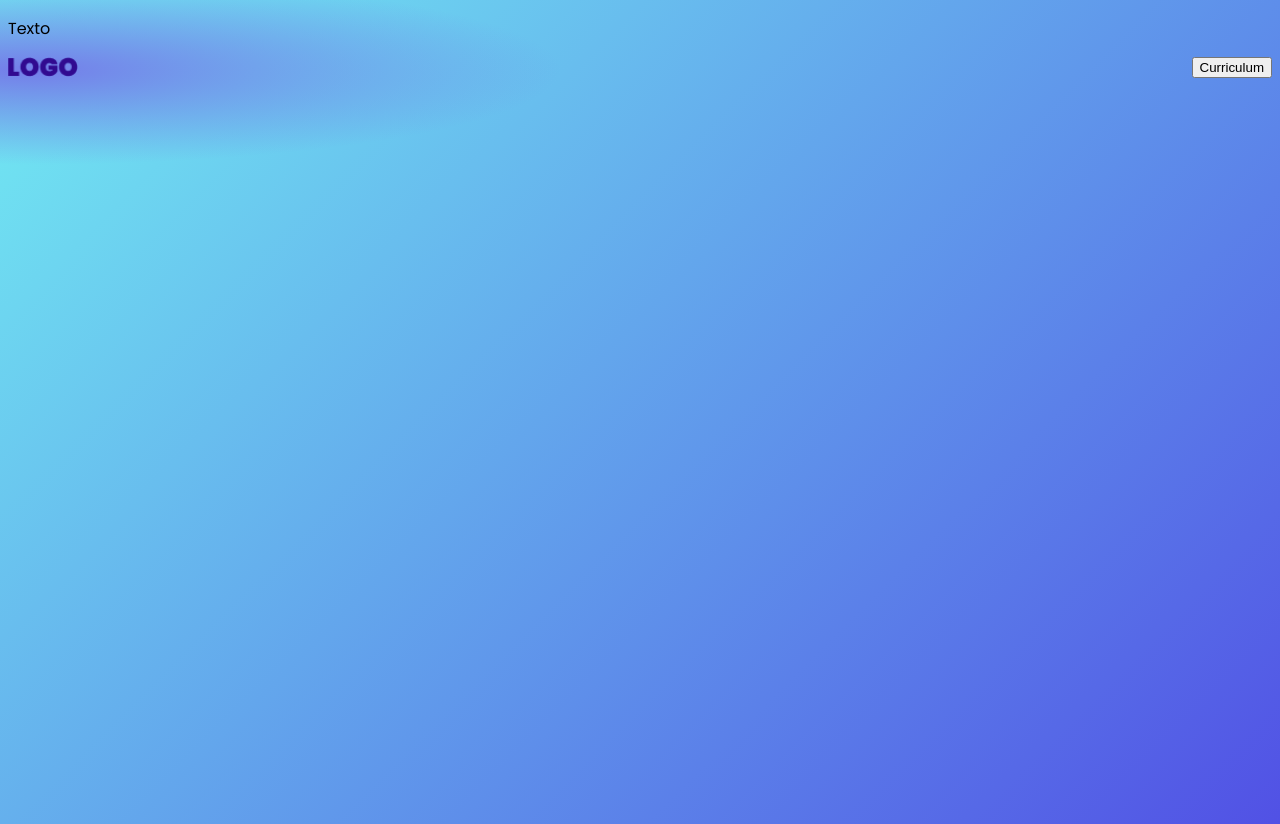
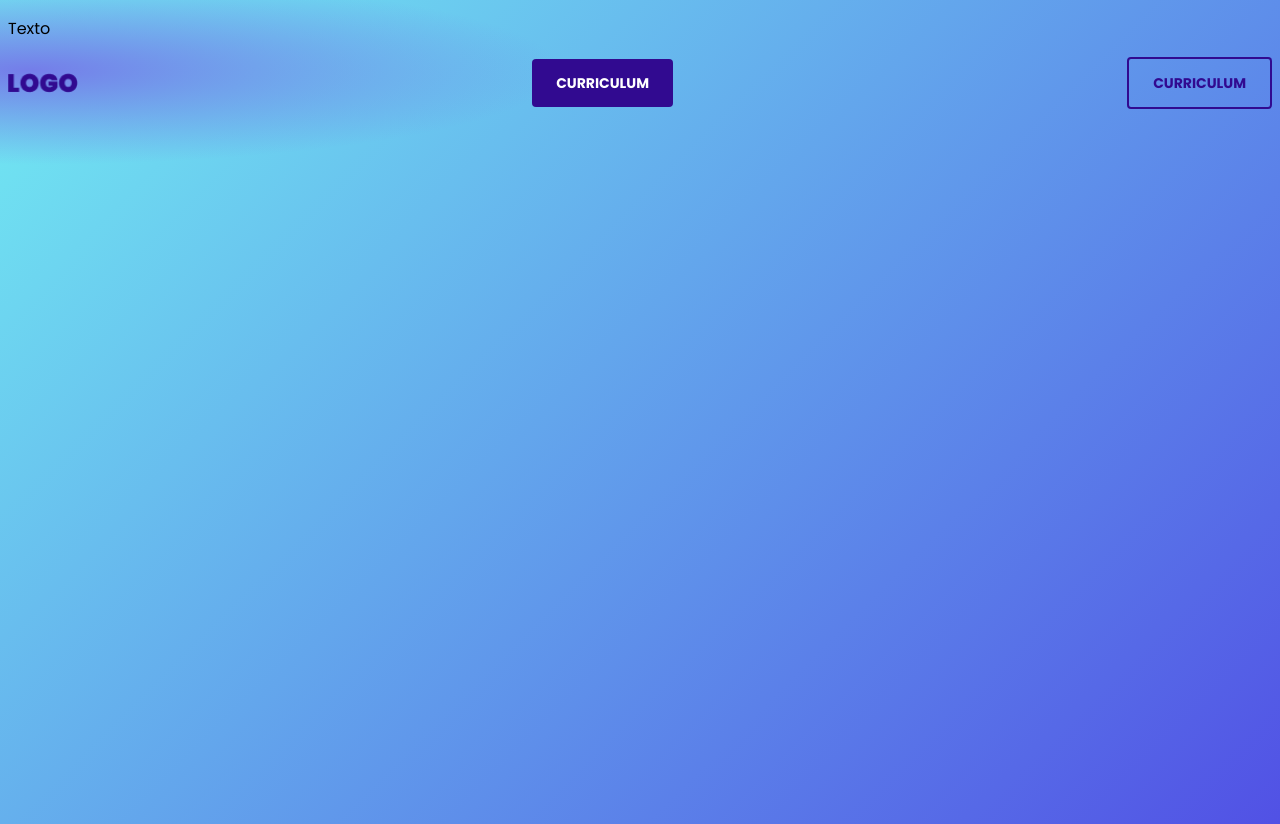
Before and after one commit to jmollericon/taller-portafolio, a plain HTML site: page index.html in a window 1280 px wide. Drawn offline with Linux system fonts and the light colour scheme.

Commit message:
:art: add component button and others

```diff
--- /dev/null
+++ b/css/button.css
@@ -0,0 +1,17 @@
+.button {
+  background: var(--purple);
+  color: var(--white);
+  font: var(--button);
+  padding-inline-start: 24px;
+  padding-inline-end: 24px;
+  padding-block-start: 13px;
+  padding-block-end: 13px;
+  border-radius: 4px;
+  text-transform: uppercase;
+  border: none;
+}
+.button.is-secondary {
+  background: unset;
+  color: var(--purple);
+  border: 2px solid var(--purple);
+}
--- /dev/null
+++ b/css/header.css
@@ -0,0 +1,5 @@
+.header {
+  display: flex;
+  justify-content: space-between;
+  align-items: center;
+}
--- a/css/index.css
+++ b/css/index.css
@@ -1,3 +1,6 @@
+@import "./button.css";
+@import "./header.css";
+
 :root {
   --baseFont: 'Poppins', sans-serif;
   --headline1: bold 95px/153px var(--baseFont);
@@ -12,13 +15,10 @@
   --gradient: radial-gradient(41.48% 11.48% at 2.38% 8.52%, #747DE9 0%, rgba(255, 255, 255, 0) 100%), linear-gradient(135deg, #72EDF2 0%, #5151E5 100%);
   --purple: #310A90;
   --green: #42E2B8;
+  --white: #FFFFFF;
 }
 body {
   background: var(--gradient);
   min-block-size: 100vh;
   font: var(--body1);
 }
-.header {
-  display: flex;
-  justify-content: space-between;
-}
--- a/index.html
+++ b/index.html
@@ -13,7 +13,8 @@
   <p>Texto</p>
   <header class="header">
     <img src="./images/logo.png" width="70" height="20" alt="Logo">
-    <button>Curriculum</button>
+    <button class="button">Curriculum</button>
+    <button class="button is-secondary">Curriculum</button>
   </header>
 </body>
 </html>
```
